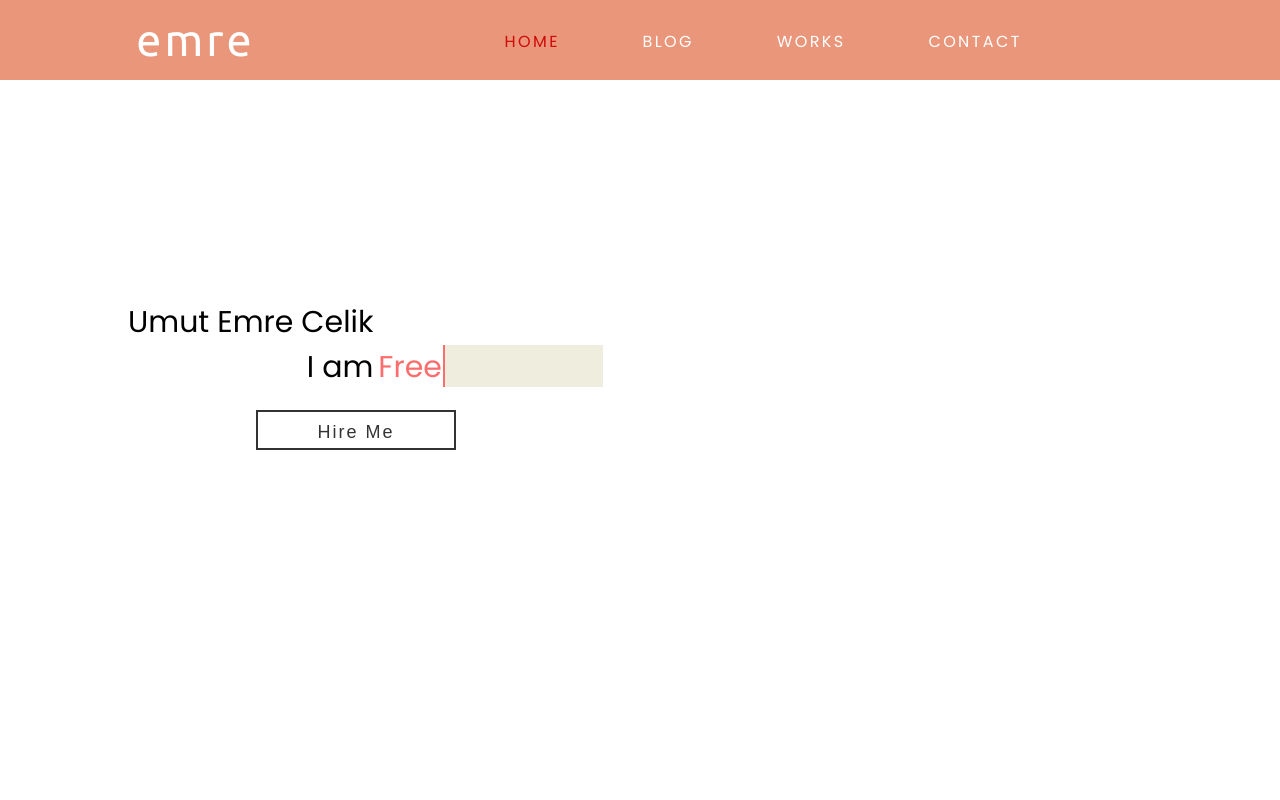
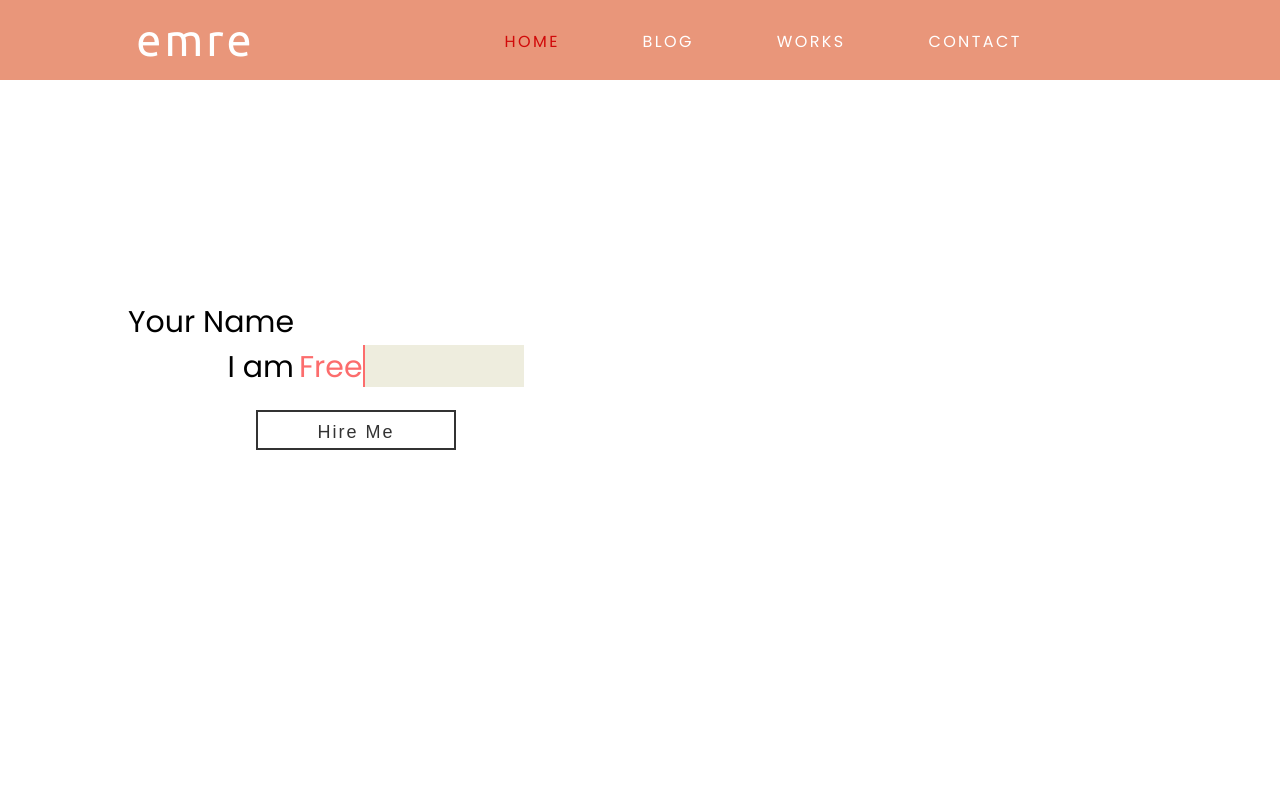
Before and after one commit to uemrecelik/personal-web-HTML-CSS-only, a plain HTML site: page personal-web/index.html in a window 1280 px wide. Shown: the top 800 px of the page. Drawn offline with Linux system fonts and the light colour scheme.

Commit message:
Update index.html

```diff
--- a/personal-web/index.html
+++ b/personal-web/index.html
@@ -4,7 +4,7 @@
     <meta charset="UTF-8">
     <meta http-equiv="X-UA-Compatible" content="IE=edge">
     <meta name="viewport" content="width=device-width, initial-scale=1.0">
-    <title>Umut Emre Celik</title>
+    <title></title>
     <link rel="stylesheet" href="style.css">
 </head>
 <body>
@@ -34,7 +34,7 @@
    <section>
        <div class="section1">
            <div class="emretext">
-            <div class="">Umut Emre Celik <br><div id="iam">I am</div></div>
+            <div class=""> Your Name <br><div id="iam">I am</div></div>
 
             <div>
                 <ul class="dynamic-text">
```
